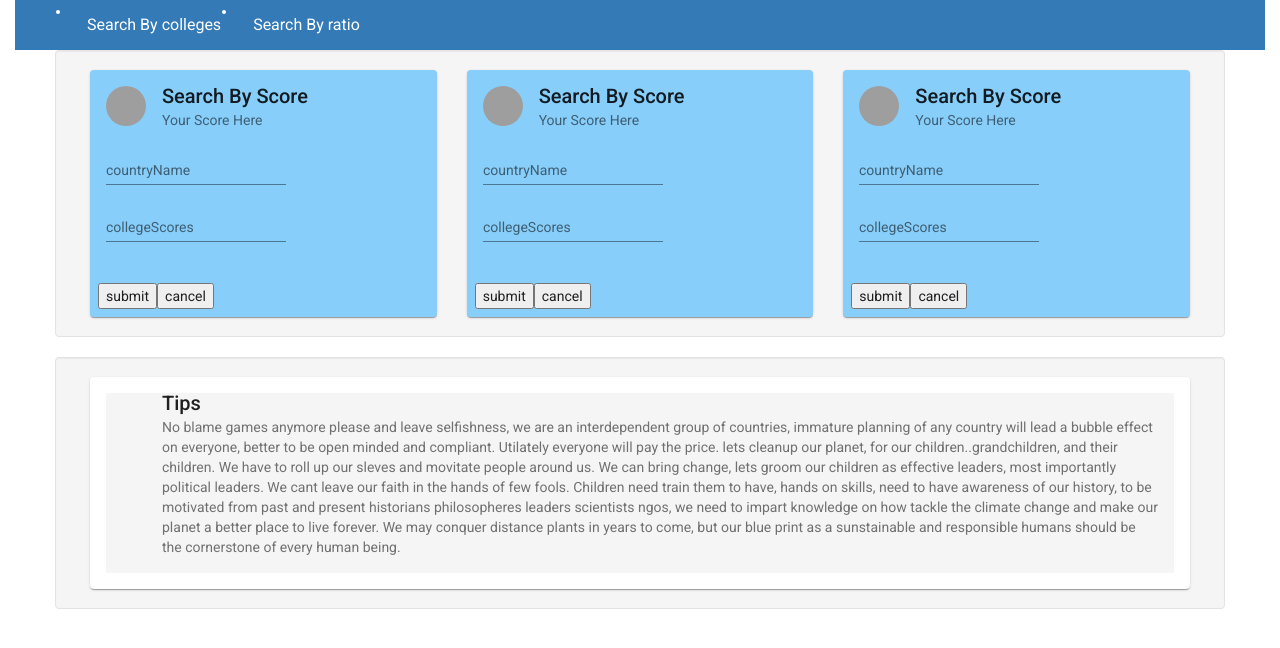
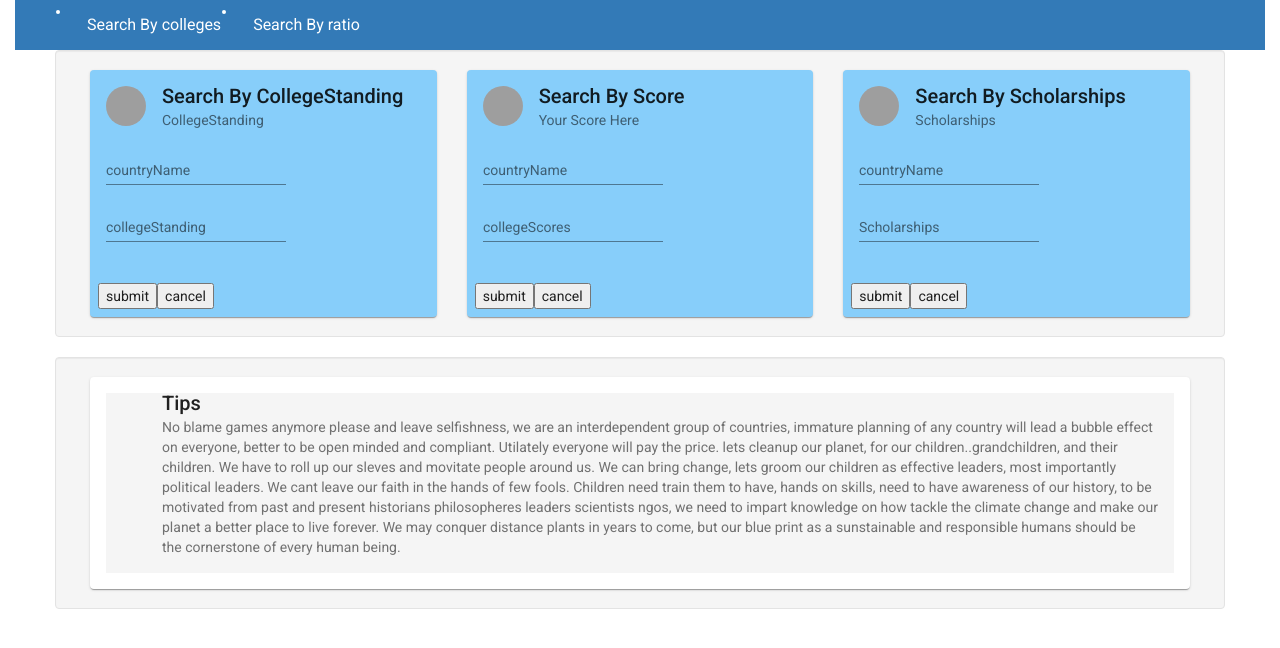
Before and after one commit to TejashreePhaniharam/CitizenServiceApp, an Angular app: page /searchByRatio/searchDynamic in a window 1280 px wide. Shown: the top 648 px of the page. Built offline with nearby package versions, Linux system fonts and the light colour scheme; no server answers; grey boxes are pictures that could not be loaded.

Commit message:
college standing added

```diff
--- a/src/app/search-dynamic/search-dynamic.component.html
+++ b/src/app/search-dynamic/search-dynamic.component.html
@@ -7,19 +7,19 @@
       <mat-card class="example-card">
         <mat-card-header>
           <div mat-card-avatar class="example-header-image"></div>
-          <mat-card-title>Search By Score</mat-card-title>
-          <mat-card-subtitle>Your Score Here</mat-card-subtitle>
+          <mat-card-title>Search By CollegeStanding</mat-card-title>
+          <mat-card-subtitle>CollegeStanding</mat-card-subtitle>
         </mat-card-header>
         <mat-card-content>
           <mat-form-field>
             <input matInput placeholder="countryName" [(ngModel)]="countryName">
           </mat-form-field>
           <mat-form-field>
-            <input matInput placeholder="collegeScores" [(ngModel)]="collegeScores">
+            <input matInput placeholder="collegeStanding" [(ngModel)]="collegeStanding">
           </mat-form-field>
         </mat-card-content>
         <mat-card-actions>
-          <button mat-button (click)="getByCountryNameCollegeScores(countryName, collegeScores)">submit </button>
+          <button mat-button (click)="getByCountryNameCollegeStanding(countryName, collegeStanding)">submit </button>
           <button mat-button>cancel</button>
         </mat-card-actions>
       </mat-card>
@@ -49,19 +49,19 @@
       <mat-card class="example-card">
         <mat-card-header>
           <div mat-card-avatar class="example-header-image"></div>
-          <mat-card-title>Search By Score</mat-card-title>
-          <mat-card-subtitle>Your Score Here</mat-card-subtitle>
+          <mat-card-title>Search By Scholarships</mat-card-title>
+          <mat-card-subtitle>Scholarships</mat-card-subtitle>
         </mat-card-header>
         <mat-card-content>
           <mat-form-field>
             <input matInput placeholder="countryName" [(ngModel)]="countryName">
           </mat-form-field>
           <mat-form-field>
-            <input matInput placeholder="collegeScores" [(ngModel)]="collegeScores">
+            <input matInput placeholder="Scholarships" [(ngModel)]="collegeScholarships">
           </mat-form-field>
         </mat-card-content>
         <mat-card-actions>
-          <button mat-button (click)="getByCountryNameCollegeScores(countryName, collegeScores)">submit </button>
+          <button mat-button (click)="getByCountryNameCollegeScholarships(countryName, collegeScholarships)">submit </button>
           <button mat-button>cancel</button>
         </mat-card-actions>
       </mat-card>
--- a/src/app/search-dynamic/search-dynamic.component.ts
+++ b/src/app/search-dynamic/search-dynamic.component.ts
@@ -98,10 +98,24 @@ export class SearchDynamicComponent implements OnInit {
  }
 
 
- getByCountryNameCollegeStanding(countryName:string, collegeScores:Number)
+ getByCountryNameCollegeScholarships(countryName:string, collegeScholarships:string)
  {
 
-  this.studentservice.getByCountryNameCollegeScores(countryName, collegeScores).subscribe(data => {
+  this.studentservice.getByCountryNameCollegeScholarships(countryName,collegeScholarships ).subscribe(data => {
+    this.datasource = new MatTableDataSource(data);
+    if (this.sort) // check it is defined.
+    {
+        this.datasource.sort = this.sort;
+        this.datasource.paginator = this.paginator;
+    }
+  });
+}
+
+
+  getByCountryNameCollegeStanding(countryName:string, collegeStanding:string)
+ {
+
+  this.studentservice.getByCountryNameCollegeStanding(countryName,collegeStanding ).subscribe(data => {
     this.datasource = new MatTableDataSource(data);
     if (this.sort) // check it is defined.
     {
--- a/src/app/student-service.service.ts
+++ b/src/app/student-service.service.ts
@@ -15,6 +15,8 @@ export class StudentServiceService {
   private updateCollegeUrl = "http://localhost:8081/";
   private deleteCollegeUrl = "http://localhost:8081/";
   private countryNameCollegeScoresUrl = "http://localhost:8081/colleges/scores";
+  private countryNameCollegeScholarshipsUrl = "http://localhost:8081/colleges/funding";
+  private countryNameCollegeStandingUrl = "http://localhost:8081/colleges/standing";
    colleges: Colleges[];
   constructor(private _http:Http) {
 
@@ -64,6 +66,32 @@ export class StudentServiceService {
 
       }
 
+      public getByCountryNameCollegeScholarships(countryName:string, collegeScholarships:string): Observable<Colleges[]>{
+
+        var collgescholarships = this.countryNameCollegeScholarshipsUrl + "/"+ countryName + "/" + collegeScholarships;
+
+        return this._http.get(collgescholarships)
+                         .pipe(
+                           map(college => this.colleges = college.json()
+                         ),
+                         catchError(this.handleError('getCertifications',[]))
+                         );
+
+        }
+
+
+        public getByCountryNameCollegeStanding(countryName:string, collegeStanding:string): Observable<Colleges[]>{
+
+          var collgestanding = this.countryNameCollegeStandingUrl + "/"+ countryName + "/" + collegeStanding;
+
+          return this._http.get(collgestanding)
+                           .pipe(
+                             map(college => this.colleges = college.json()
+                           ),
+                           catchError(this.handleError('getCertifications',[]))
+                           );
+
+          }
 
     private handleError<T>(operation = 'operation', result?:T){
       return (error:any): Observable<T> =>{
```
